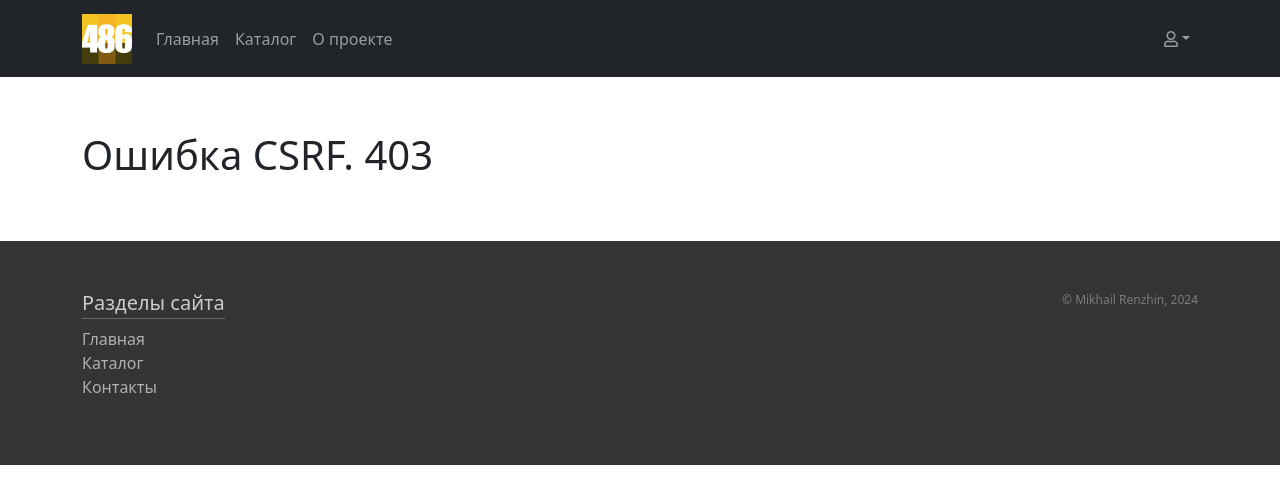
After one commit to renzhin/486, a Django app: template backend/templates/core/403csrf.html in a window 1280 px wide. The commit adds this page. Shown: the top 504 px of the page. Run offline with Django 3.2, Linux system fonts and the light colour scheme; the template is opened without the code that fills it, so the values that code supplies are empty; some libraries are stand-ins or nearby versions.

Commit message:
Добавить обработку + шаблон csrf403

```diff
--- a/backend/core/views.py
+++ b/backend/core/views.py
@@ -3,3 +3,7 @@ from django.shortcuts import render
 
 def page_not_found(request, exception):
     return render(request, 'core/404.html', status=404)
+
+
+def csrf_failure(request, reason=''):
+    return render(request, 'core/403csrf.html', status=403)
--- a/backend/cpu_backend/settings.py
+++ b/backend/cpu_backend/settings.py
@@ -160,3 +160,5 @@ EMAIL_FILE_PATH = BASE_DIR / 'sent_emails'
 
 LOGIN_REDIRECT_URL = 'cpus:index'
 LOGIN_URL = 'login'
+
+CSRF_FAILURE_VIEW = 'core.views.csrf_failure'
--- /dev/null
+++ b/backend/templates/core/403csrf.html
@@ -0,0 +1,10 @@
+{% extends "base.html" %}
+{% block title %}Ошибка CSRF. 403{% endblock %}
+
+{% block content %}
+<section class="main-content">
+    <div class="container">
+        <h1>Ошибка CSRF. 403</h1>
+    </div>
+</section>
+{% endblock %}
--- a/backend/templates/core/404.html
+++ b/backend/templates/core/404.html
@@ -1,5 +1,5 @@
 {% extends "base.html" %}
-{% block title %}Custom 404{% endblock %}
+{% block title %}404{% endblock %}
 
 {% block content %}
 <section class="main-content">
```
